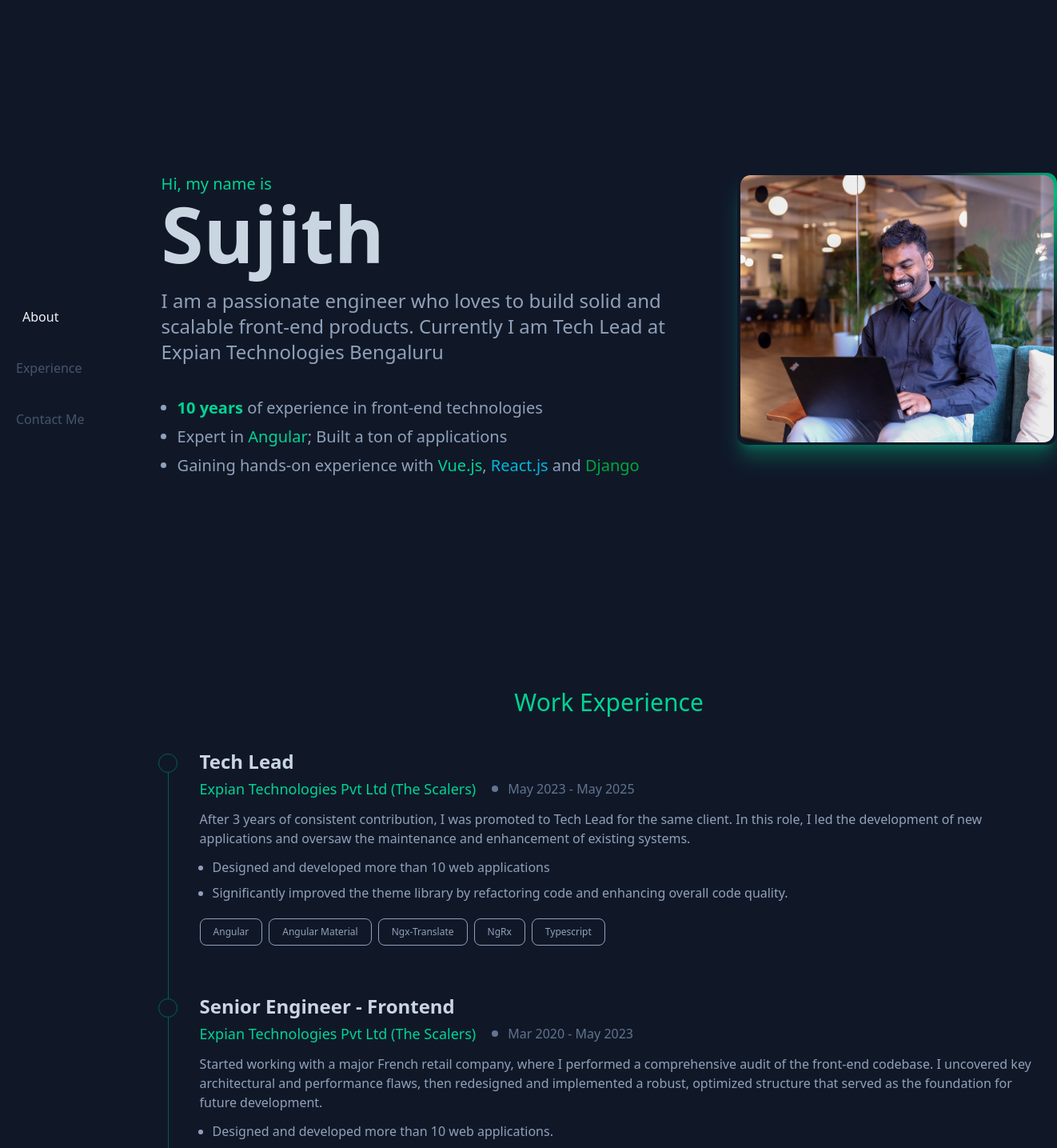
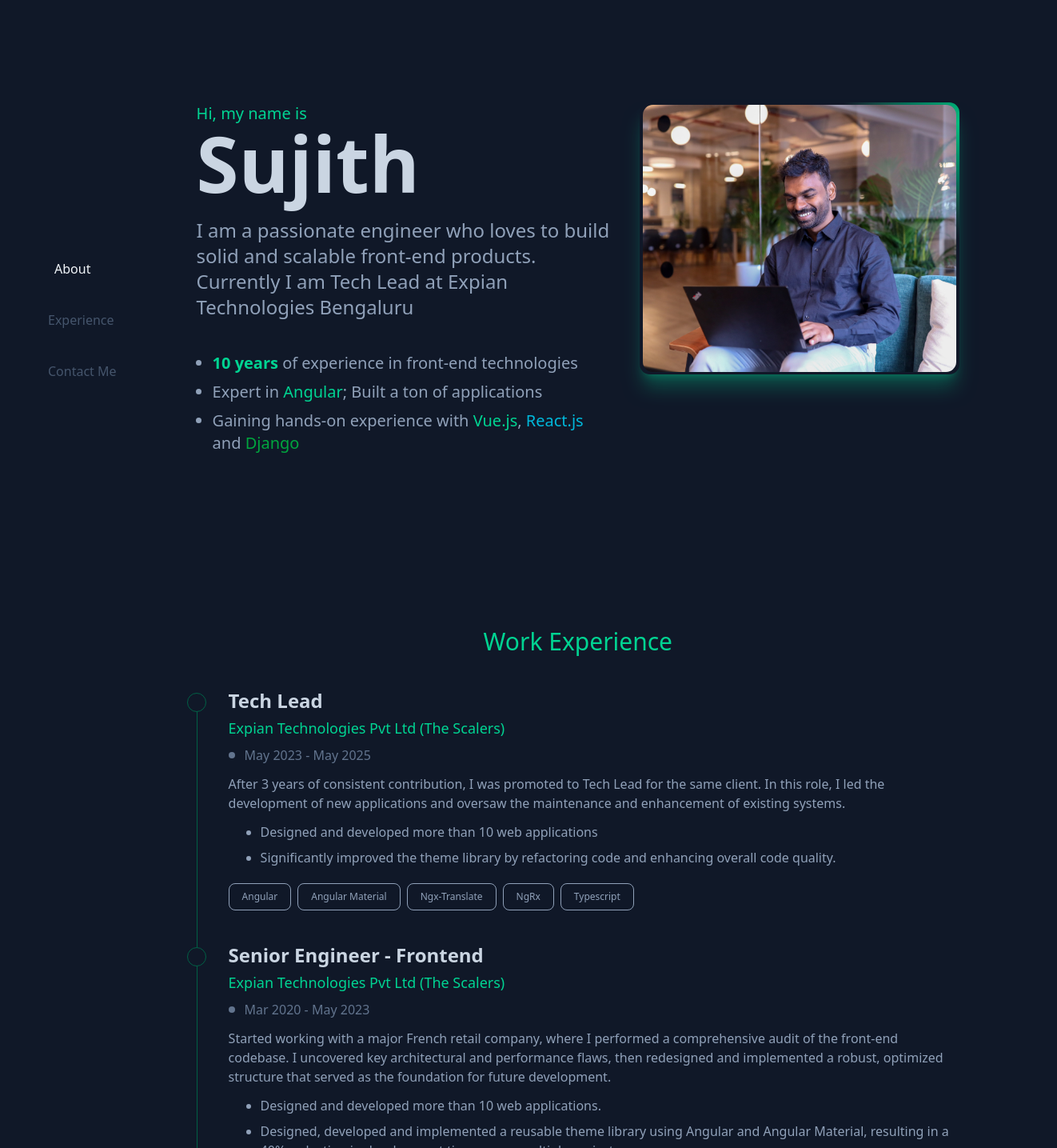
Before and after one commit to sujithsavithryma/Portfolio, a Vue app: page / in a window 1280 px wide. Shown: the top 1435 px of the page at 80% size, 1322 px wide, since content can reach past the window. Built offline with nearby package versions, Linux system fonts and the light colour scheme; some icons are missing.

Commit message:
Style updated

```diff
--- a/src/App.vue
+++ b/src/App.vue
@@ -4,8 +4,12 @@ import Main from './components/Main.vue'
 </script>
 
 <template>
- <div class="mx-auto min-h-screen max-w-screen-xl">
-    <div class="flex flex-row gap-24">
+ <div class="mx-auto min-h-screen max-w-[2000px]">
+    <div class="flex-col gap-0
+      lg:flex lg:flex-row lg:gap-10
+      xl:flex xl:flex-row xl:gap-15
+      2xl:flex 2xl:flex-row 2xl:gap-40
+      lg:px-10 2xl:px-40 ">
       <Header />
       <Main />
     </div>
--- a/src/components/About.vue
+++ b/src/components/About.vue
@@ -16,20 +16,21 @@ for (let i = 1; i < 6; i++) {
 
 </script>
 <template>
-    <section id="about" class="flex py-54 gap-5 min-h-screen">
-        <div class="flex flex-col w-[700px]">
+    <section id="about" class="flex flex-col
+        py-10 px-10 items-center gap-8 lg:items-start lg:py-32 lg:flex-row">
+        <div class="flex justify-center lg:justify-start">
 
             <TransitionGroup name="fade" tag="div">
                 <div class="fade-in-items" v-for="item in arr" :key="item">
-                    <h4 v-if="item === 1" class="text-emerald-400 text-xl">Hi, my name is</h4>
-                    <h1 v-if="item === 2" class="text-8xl font-bold text-slate-300 mb-5">Sujith</h1>
+                    <h4 v-if="item === 1" class="text-emerald-400 text-xl text-center lg:text-left">Hi, my name is</h4>
+                    <h1 v-if="item === 2" class="text-8xl font-bold text-slate-300 mb-5 text-center lg:text-left">Sujith</h1>
                     <!-- <h2 v-if="item === 3" class="text-2xl font-normal text-slate-300 mb-10">Front-end Engineer</h2> -->
-                    <p v-if="item === 4" class="text-2xl mb-10">I am a passionate engineer who loves to build solid and
+                    <p v-if="item === 4" class="text-2xl mb-10 text-center lg:text-left">I am a passionate engineer who loves to build solid and
                         scalable front-end products.
                         Currently I am Tech Lead at Expian Technologies Bengaluru
                     </p>
-                    <div v-if="item === 5">
-                        <ul class="ml-5 list-disc text-xl">
+                    <div v-if="item === 5" class="flex justify-center lg:justify-start">
+                        <ul class="ml-5 list-disc text-xl ">
                             <li class="pb-2"><b class="text-emerald-400">10 years</b> of experience in front-end technologies</li>
                             <li class="pb-2">Expert in <a href="https://angular.dev/" class="link text-emerald-400 after:bg-emerald-400">Angular</a>; Built a ton of applications</li>
                             <li class="pb-2">Gaining hands-on experience with <a href="https://vuejs.org/" class="link text-emerald-400 after:bg-emerald-400">Vue.js</a>,
@@ -41,10 +42,10 @@ for (let i = 1; i < 6; i++) {
             </TransitionGroup>
 
         </div>
-        <div class="w-[400px]">
+        <div class="w-[300px] lg:w-[400px]">
             <Transition name="slideIn">
                 <div v-if="showImage"
-                    class="flex items-center  justify-center w-[400px] h-[340px] awesome-border rounded-[1vw] shadow-xl/30 shadow-emerald-400">
+                    class="flex items-center  justify-center w-[300px] h-[255px] lg:w-[400px] lg:h-[340px] awesome-border rounded-[1vw] shadow-xl/30 shadow-emerald-400">
                     <img class="rounded-[1vw] w-[98%]" src="../assets/Sujith.jpg" alt="Image of Sujith">
                 </div>
             </Transition>
--- a/src/components/Contact.vue
+++ b/src/components/Contact.vue
@@ -1,8 +1,9 @@
 <template>
-    <section id="contact" class="min-h-screen py-54 max-w-[700px] text-center">
-        <h3 class="text-6xl text-emerald-400 mb-10">Get In Touch</h3>
+    <section id="contact" class="py-10 max-w-[700px] flex flex-col items-center
+         lg:my-100">
+        <h3 class="text-6xl text-emerald-400 mb-10 ">Get In Touch</h3>
         <div class="flex flex-col mb-10 text-center">
-            <p class="text-2xl">I'm currently open to new opportunities and ready to join immediately. Whether you have
+            <p class="text-2xl px-10">I'm currently open to new opportunities and ready to join immediately. Whether you have
                 a role to discuss, suggestions to share, or simply want to connect—feel free to reach out via
                 <a class="link text-cyan-400
                     after:bg-cyan-400"
--- a/src/components/Experience.vue
+++ b/src/components/Experience.vue
@@ -75,17 +75,17 @@ const workExperience = [
 
 </script>
 <template>
-    <section id="experience" class="min-h-screen py-10">
+    <section id="experience" class="py-20">
         <h3 class="text-3xl text-emerald-400 mb-10 text-center">Work Experience</h3>
-        <div class="px-2">
+        <div class="px-10">
             <ul
                 class="relative before:absolute before:top-[10px] before:left-[0] before:border-l-1  before:border-emerald-800 before:h-full ">
 
                 <li v-for="work of workExperience" :key="work.id"
                     class="relative pl-10 before:absolute before:top-[6px] before:left-[-12px] before:h-6 before:w-6 before:border-1 before:border-emerald-800 before:bg-gray-900 before:rounded-full">
-                    <div class="flex flex-col gap-1 mb-15">
+                    <div class="flex flex-col gap-1 mb-10">
                         <h4 class="text-2xl font-semibold text-slate-300">{{ work.designation }}</h4>
-                        <div class="flex items-center gap-5 mb-2">
+                        <div class="flex flex-col gap-2 mb-2">
                             <a class="link text-emerald-400 text-lg after:bg-emerald-400" v-if="work.url" :href="work.url">
                                 {{ work.organization }}
                             </a>
@@ -95,11 +95,12 @@ const workExperience = [
                                 {{ work.period }}</h5>
                         </div>
                         <p class="mb-2" v-html="work.description"></p>
-                        <ul class="pl-4 list-disc mb-4 flex flex-col gap-2">
+                        <ul class="pl-10 list-disc mb-4 flex flex-col gap-2">
                             <li v-for="point of work.points">{{ point }}</li>
                         </ul>
-                        <ul class="flex gap-2">
-                            <li class="px-4 py-2 border-1 rounded-lg text-xs hover:bg-slate-600 cursor-pointer"
+                        <ul class="flex flex-wrap gap-2">
+                            <li class="px-4 py-2
+                                border-1 rounded-lg text-xs hover:bg-slate-600 cursor-pointer"
                                 v-for="skill of work.skillSet">{{ skill }}</li>
                         </ul>
                     </div>
--- a/src/components/Header.vue
+++ b/src/components/Header.vue
@@ -14,7 +14,8 @@ const inactiveTextColor = 'text-slate-600';
 
 </script>
 <template>
-    <header class="sticky top-0 flex flex-col w-[200px] h-full pt-[30%]">
+    <header class="header hidden sticky top-0 lg:flex xl:flex 2xl:flex
+    lg:flex-col xl:flex-col 2xl:flex-col w-[200px] h-screen lg:justify-center">
         <nav>
             <ul class="w-max flex flex-col gap-10">
                 <li class="group" :class="[activeLink === 'about' ? activeTextColor : inactiveTextColor]">
@@ -39,4 +40,33 @@ const inactiveTextColor = 'text-slate-600';
             </ul>
         </nav>
     </header>
+
+    <header class="header flex sticky top-0 w-full h-[56px]
+        items-center justify-center z-100  bg-gray-900 shadow-2xl
+        lg:hidden xl:hidden 2xl:hidden">
+        <nav>
+            <ul class="w-max flex gap-10">
+                <li class="group" :class="[activeLink === 'about' ? activeTextColor : inactiveTextColor]">
+                    <a href="#about" class="flex items-center gap-1" @click="activeLink = 'about'">
+                        <FaHouseUser :class="[activeLink === 'about' ? activeIconClass : hoverIconClass]"
+                            class="transition-all hidden" />
+                        <span :class="[activeLink === 'about' ? activeTextClass : hoverTextClass]" class="transition-all">About</span>
+                    </a>
+                </li>
+                <li class="group" :class="[activeLink === 'experience' ? activeTextColor : inactiveTextColor]">
+                    <a href="#experience" class="flex items-center gap-1" @click="activeLink = 'experience'">
+                        <BsPersonWorkspace :class="[activeLink === 'experience' ? activeIconClass : hoverIconClass]" class="transition-all hidden" />
+                        <span :class="[activeLink === 'experience' ? activeTextClass : hoverTextClass]" class="transition-all">Experience</span>
+                    </a>
+                </li>
+                <li  class="group" :class="[activeLink === 'contact' ? activeTextColor : inactiveTextColor]">
+                    <a href="#contact" class="flex items-center gap-1" @click="activeLink = 'contact'">
+                        <GrContact :class="[activeLink === 'contact' ? activeIconClass : hoverIconClass]" class="transition-all hidden" />
+                        <span :class="[activeLink === 'contact' ? activeTextClass : hoverTextClass]" class="transition-all">Contact Me</span>
+                    </a>
+                </li>
+            </ul>
+        </nav>
+    </header>
+
 </template>
--- a/src/components/Main.vue
+++ b/src/components/Main.vue
@@ -4,7 +4,7 @@
     import Contact from './Contact.vue'
 </script>
 <template>
-    <main class="flex flex-col">
+    <main class="flex flex-col sm:items-center ">
         <About />
         <Experience />
         <Contact />
```
Also changed, not shown: src/style.css (+18 -0 lines).
